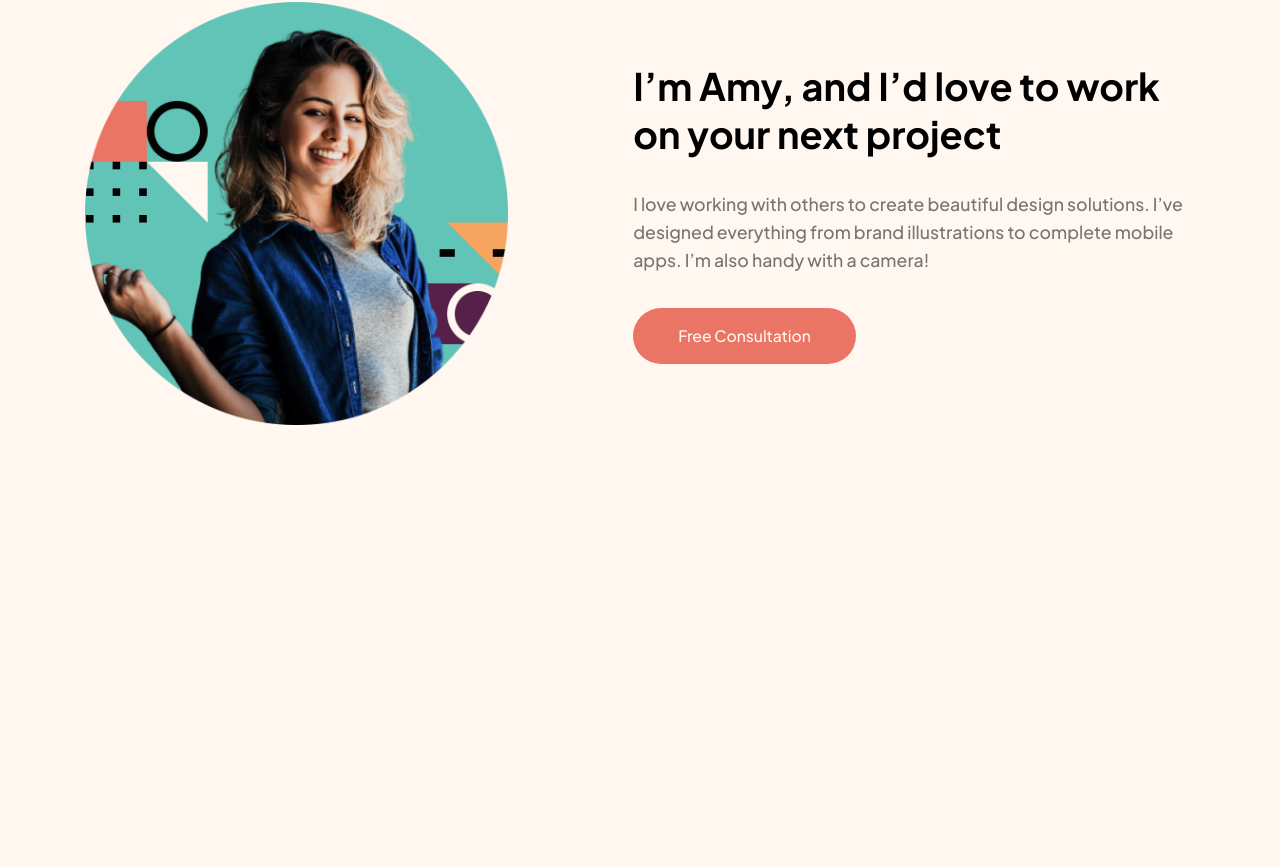
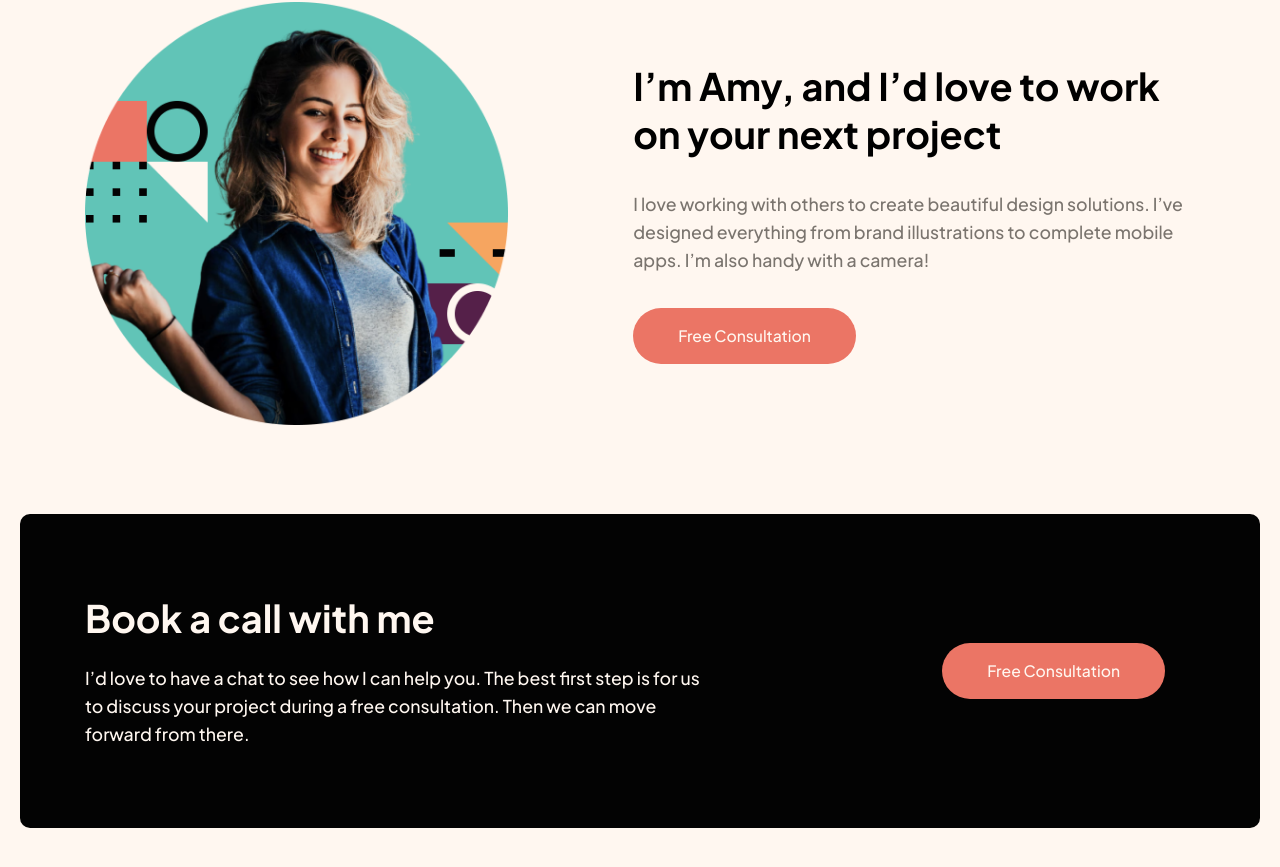
Before and after one commit to Sir0u/single-page1, a React (Vite) app: page / in a window 1280 px wide. Shown: the part 909-1776 px from the top of the page. Before the commit the page ends 1423 px from the top, so only its background shows below. Built offline with nearby package versions, Linux system fonts and the light colour scheme.

Commit message:
contact section

```diff
--- a/src/App.tsx
+++ b/src/App.tsx
@@ -1,4 +1,5 @@
 import About from "./components/about/About"
+import Contact from "./components/contact/Contact"
 import Info from "./components/info/Info"
 import Navbar from "./components/navbar/Navbar"
 
@@ -10,6 +11,7 @@ function App() {
       <main>
         <Info />
         <About />
+        <Contact />
       </main>
     </>
   )
--- a/src/components/about/about.scss
+++ b/src/components/about/about.scss
@@ -38,13 +38,13 @@
     }
 }
 
-@media (max-width:576px) {
+@media (max-width:768px) {
     .about {
         margin-block: $p-80;
 
         .container {
             margin-left: auto !important;
-            padding-left: $p-20 !important;
+            padding-left: $p-45 !important;
             flex-direction: column;
             align-items: center;
             text-align: center;
@@ -56,3 +56,11 @@
         }
     }
 }
+
+@media (max-width:576px) {
+    .about {
+        .container {
+            padding-left: $p-10 !important;
+        }
+    }
+}
--- /dev/null
+++ b/src/components/contact/Contact.tsx
@@ -0,0 +1,19 @@
+import React from 'react'
+import './contact.scss'
+
+
+const Contact = () => {
+    return (
+        <section className='contact'>
+            <div className="container">
+                <div className="contact-text">
+                    <h2 className="contact-text-title">Book a call with me</h2>
+                    <p className="contact-text-desc">I’d love to have a chat to see how I can help you. The best first step is for us to discuss your project during a free consultation. Then we can move forward from there.</p>
+                </div>
+                <a href="#" className="contact-btn btn btn--secondary">Free Consultation</a>
+            </div>
+        </section>
+    )
+}
+
+export default Contact
--- /dev/null
+++ b/src/components/contact/contact.scss
@@ -0,0 +1,52 @@
+.contact {
+    margin-block: $p-70 $p-60 ;
+    margin-inline: $p-25;
+
+    .container {
+        display: flex;
+        justify-content: space-between;
+        align-items: center;
+        gap: 15rem;
+        padding: 5rem 5.938rem 5rem 4.063rem;
+        background-color: $black;
+        border-radius: 10px;
+    }
+
+    &-text {
+        display: flex;
+        flex-direction: column;
+        gap: $p-30;
+
+        &-title,
+        &-desc {
+            color: $white;
+        }
+    }
+}
+
+@media (max-width: 992px) {
+    .contact {
+        margin-block-start: $p-90 ;
+        margin-inline: $p-45;
+
+        .container {
+            text-align: center;
+            flex-direction: column;
+            gap: $p-35;
+            padding: 3.5rem 4.688rem;
+        }
+    }
+
+}
+
+@media (max-width:576px) {
+    .contact {
+        margin-block: $p-80 $p-45 ;
+        margin-inline: $p-20;
+
+        .container {
+            padding: 3rem 1.5rem;
+        }
+    }
+
+}
--- a/src/style/global/helper.scss
+++ b/src/style/global/helper.scss
@@ -20,6 +20,7 @@ button {
     border-radius: 28px;
     text-align: center;
     width: fit-content;
+    white-space: nowrap;
     color: $white;
     transition: background-color .3s;
 
--- a/src/style/global/spaces.scss
+++ b/src/style/global/spaces.scss
@@ -16,6 +16,8 @@ $p-45: 2.5rem;
 // 40px
 $p-40: 2.125rem;
 // 34px
+$p-35: 1.625rem;
+// 26px
 $p-30: 1.5rem;
 // 24px
 $p-25: 1.25rem;
```
